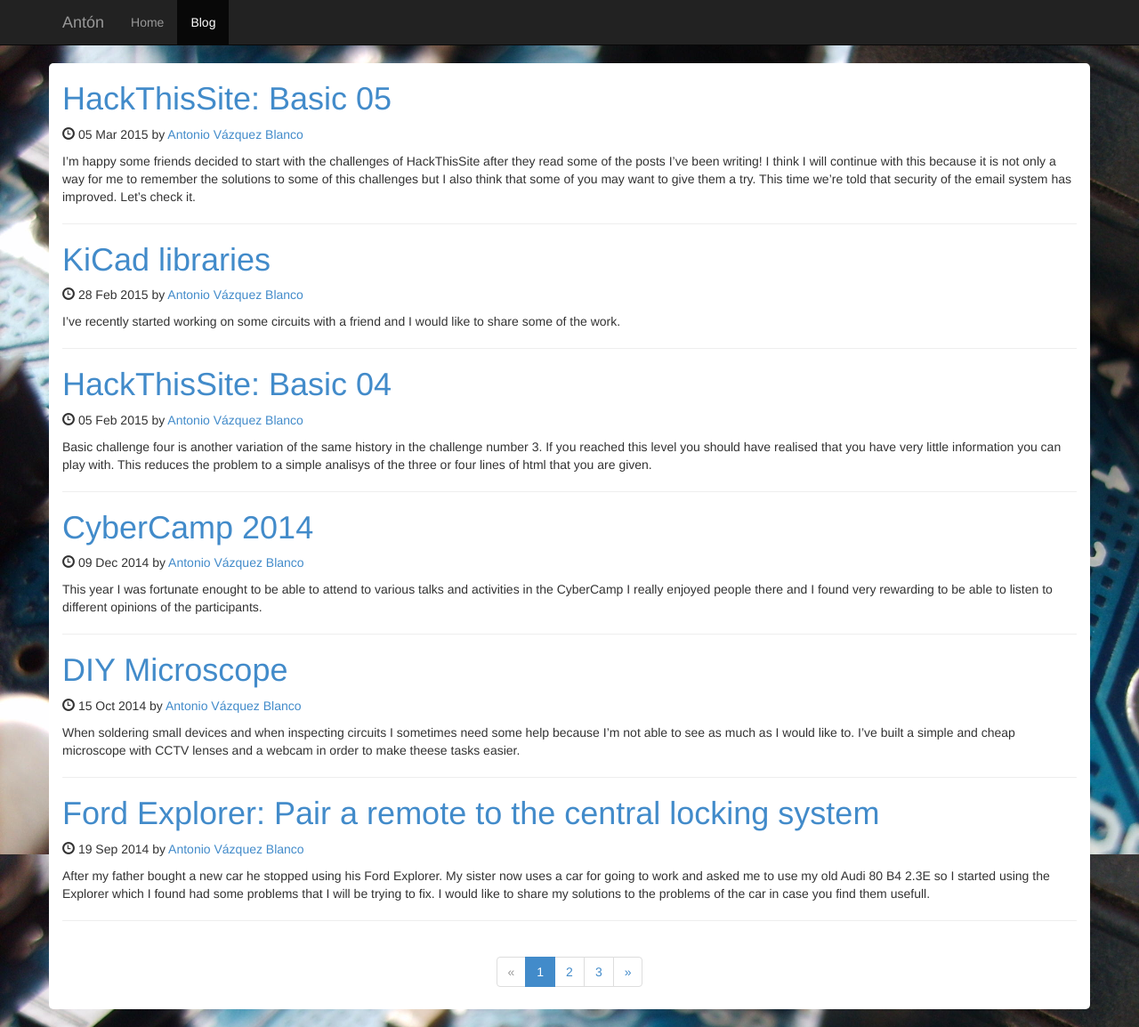
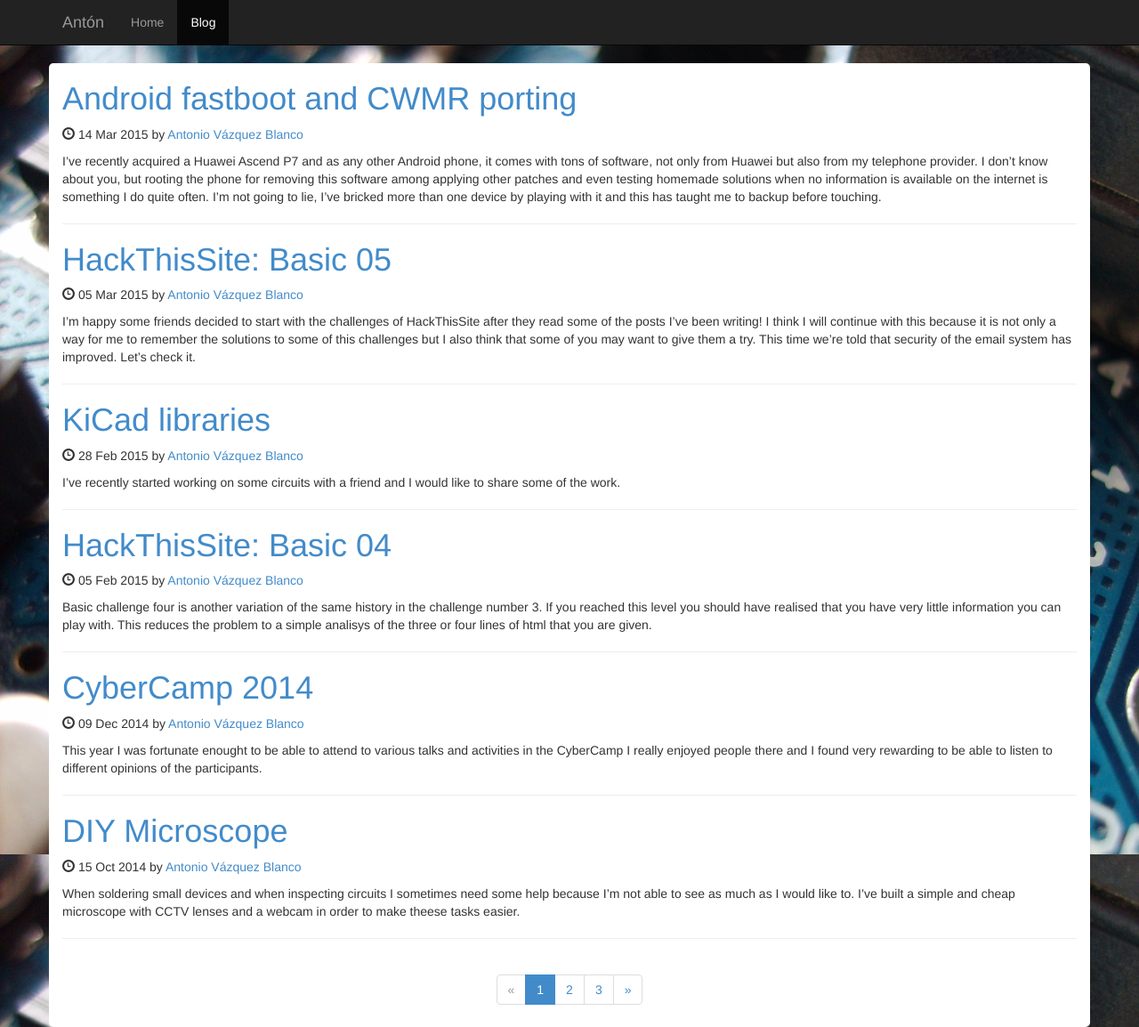
Before and after one commit to antoniovazquezblanco/antoniovazquezblanco.github.io, a Jekyll site: the page built from blog/index.html, in a window 1280 px wide. Shown: the whole page at 89% size. Built offline with Jekyll 4.4.1, drawn with Linux system fonts in a browser that asks for light colours; Markdown is read by kramdown in place of the engine named in the settings; the list of posts is cut into pages by our own code.

Commit message:
New post.

````diff
--- a/blog/_posts/DRAFT-Android-fastboot-and-CWMR-porting.md
+++ b/blog/_posts/2015-03-14-Android-fastboot-and-CWMR-porting.md
@@ -1,22 +1,25 @@
 ---
 layout: post
 title: "Android fastboot and CWMR porting"
-picture: /images/posts/2014-XX-XX-UART.jpg
+picture: /images/posts/2015-03-14-ClockworkMod.jpg
 keywords: Android, fastboot, recovery, flash image, Android SDK tools, Android porting, CyanogenMod, ClockworkMod Recovery, CWMR
 description: "Brief description on some Android Developer Tools and how to start a recovery port to a new device."
 ---
 
+<img class="img img-rounded img-responsive center-block" title="ClockworkMod Recovery logo" alt="clockworkmodrecovery" src="/images/posts/2015-03-14-ClockworkMod.jpg" />
+
 I've recently acquired a Huawei Ascend P7 and as any other Android phone, it comes with tons of software, not only from Huawei but also from my telephone provider. I don't know about you, but rooting the phone for
-removing this software among aplying other patches and even testing homemade solutions when no information is availiable on the internet is something I do quite often. I'm not going to lie, I've bricked more than one
+removing this software among applying other patches and even testing homemade solutions when no information is available on the internet is something I do quite often. I'm not going to lie, I've bricked more than one
 device by playing with it and this has taught me to backup before touching.
 
 <!--more-->
 
-After rooting the phone I always try to dump the boot, recovery and system partitions. In case anything goes wrong I can always use fastboot to reflash the partitions and go back to a working state. Fortunatelly if you
+After rooting the phone I always try to dump the boot, recovery and system partitions. In case anything goes wrong I can always use fastboot to reflash the partitions and go back to a working state. Fortunately if you
 update the Ascend P7-L10 the bootloader is automatically unlocked enabling me to flash non standard images which encouraged me to start playing a bit further with the phone. You should know that many other
-manufacturers let you unlock your bootloaders, if you're interested on this just google it or ask in a comment.
+manufacturers let you unlock your bootloaders, if you're interested on this just Google it or ask in a comment.
 
 If everything is done properly, the following command should show a list of the connected devices. If not, you should check if you have the ADK installed and if your phone is rebooted in fastboot mode.
+
 ```bash
 $ fastboot devices
 ```
@@ -26,8 +29,8 @@ although I will make mistakes that would probably brick the phone, I can run thi
 
 Using the following tutorials I've created a Github repo for anyone who wants to collaborate in the porting of CyanogenMod to the Huawei Ascend P7:
 
-* http://wiki.cyanogenmod.org/w/Doc:_porting_intro
-* http://forum.xda-developers.com/showpost.php?p=36162245&postcount=2
+* [CyanogenMod Wiki Porting Introduction](http://wiki.cyanogenmod.org/w/Doc:_porting_intro)
+* [XDA Developers thread on porting](http://forum.xda-developers.com/showpost.php?p=36162245&postcount=2)
 
 For anyone interested here are the commands needed for downloading the source code and building the recovery for the Ascend P7. Beware that this is not in any kind of usable state at the moment!
 
@@ -48,14 +51,18 @@ $ repo sync
 ```
 
 In order to build the recovery.img you must execute the following commands.
+
 ```bash
 $ . build/envsetup.sh
 $ lunch cm_hwp7-userdebug
 $ make recoveryimage
 ```
 
-If you're brave enought to test it just type the following commands.
+If you're brave enough to test it just type the following commands.
+
 ```bash
 $ adb reboot bootloader
 $ fastboot boot out/target/product/hwp7/recovery.img
 ```
+
+PD: I've been unable to boot or flash anything through fastboot because although the phone shows unlocked status I always get permission errors. I hope I can solve this soon so that I can get to really port the recovery to my device. If anyone feels that can help me with this issue I would be very pleased!
````
Also changed, not shown: images/posts/2015-03-14-ClockworkMod.jpg (added).
